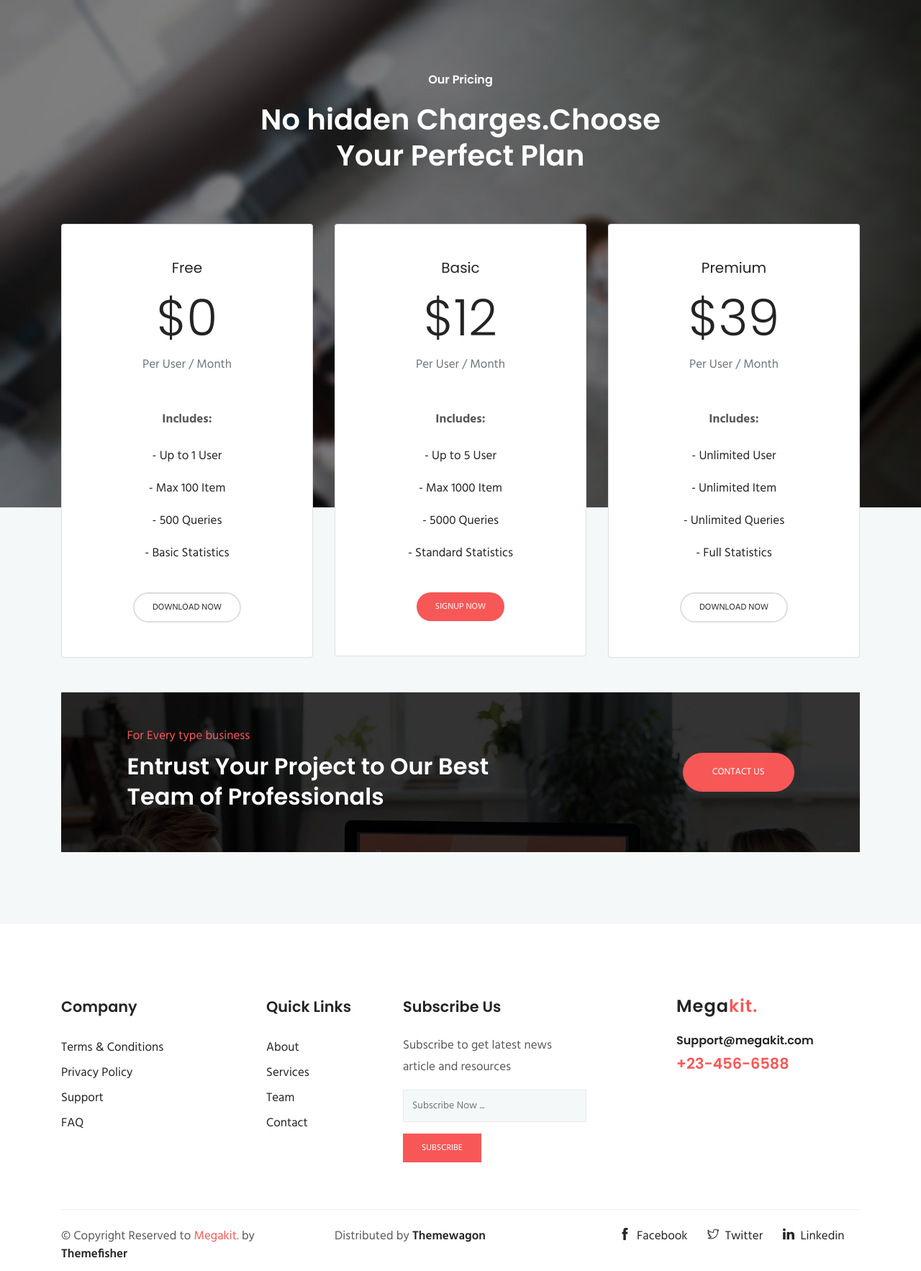
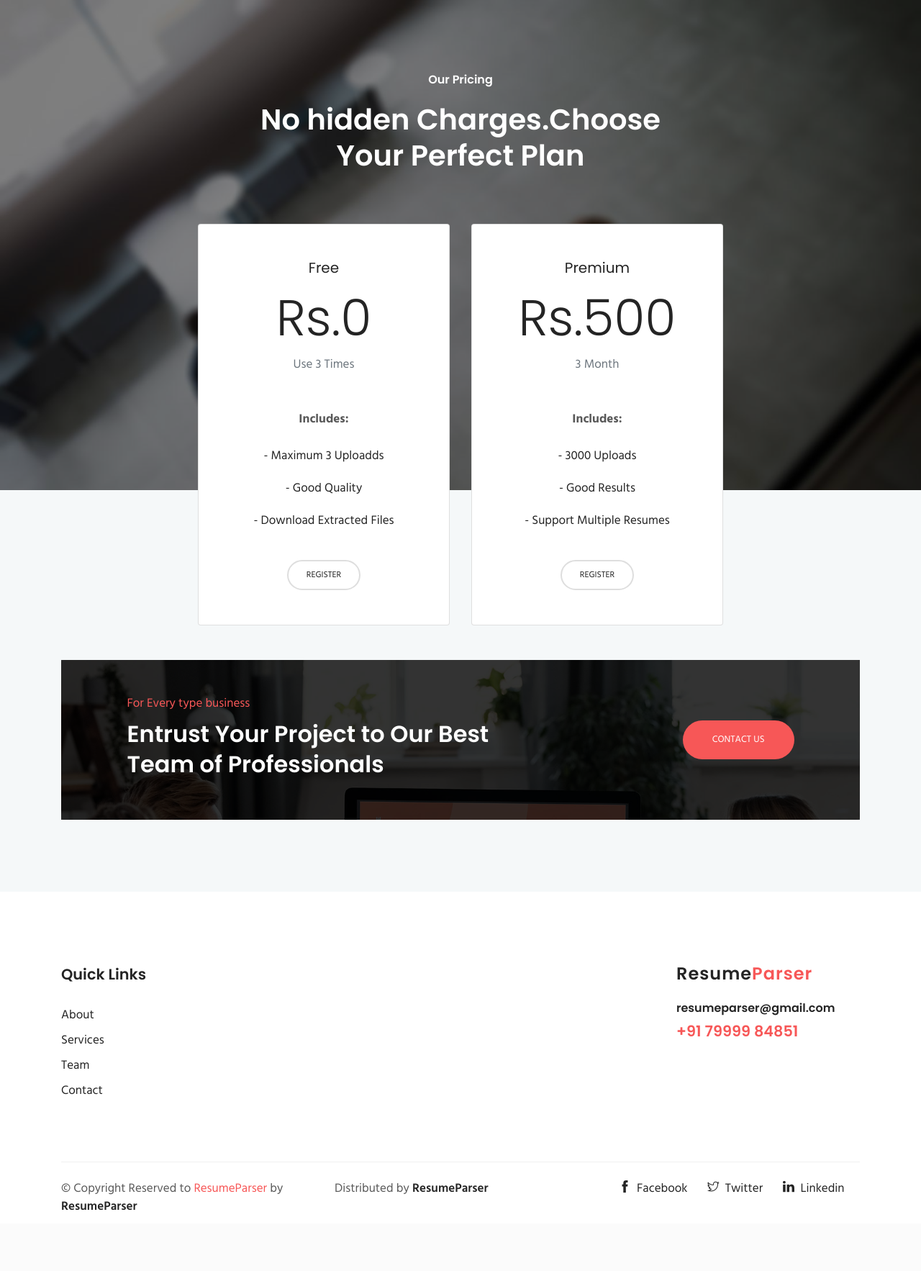
Before and after one commit to YashMulchandani/Resume_Parser, a Django app: page /Pricing in a window 1280 px wide; the page is wider, and only the part inside the window is pictured. Shown: the part 988-2754 px from the top of that part at 72% size. After the commit the page ends 2669 px from the top of that part, so only its background shows below. Run offline with Django 3.2, Linux system fonts and the light colour scheme; some libraries are stand-ins or nearby versions; some web fonts are replaced.

Commit message:
Completed Main Func

```diff
--- a/resume_parser/parser_app/admin.py
+++ b/resume_parser/parser_app/admin.py
@@ -7,4 +7,4 @@ class ResumeAdmin(admin.ModelAdmin):
 
 @admin.register(Customer)
 class CustomerAdmin(admin.ModelAdmin):
-    pass
+    list_display = ('user', 'email', 'username', 'Number_of_Resumes', 'Subscription')
--- a/resume_parser/parser_app/models.py
+++ b/resume_parser/parser_app/models.py
@@ -40,6 +40,8 @@ class Customer(models.Model):
     user = models.OneToOneField(User, on_delete=models.CASCADE, null=True, blank=True)
     email = models.EmailField(max_length=200, null=True)
     username = models.CharField(max_length=200, null=True)
+    Number_of_Resumes = models.IntegerField(default=0)
+    Subscription = models.BooleanField(default=False)
 
 
     def __str__(self):
--- a/resume_parser/parser_app/templates/Common.html
+++ b/resume_parser/parser_app/templates/Common.html
@@ -38,15 +38,15 @@
 			<div class="row justify-content-between align-items-center">
 				<div class="col-lg-2 col-md-4">
 					<div class="header-top-socials text-center text-lg-left text-md-left">
-						<a href="https://www.facebook.com/themefisher" target="_blank"><i class="ti-facebook"></i></a>
-						<a href="https://twitter.com/themefisher" target="_blank"><i class="ti-twitter"></i></a>
-						<a href="https://github.com/themefisher/" target="_blank"><i class="ti-github"></i></a>
+						<a href="https://www.facebook.com/" target="_blank"><i class="ti-facebook"></i></a>
+						<a href="https://twitter.com/" target="_blank"><i class="ti-twitter"></i></a>
+						<a href="https://github.com/YashMulchandani/Resume_Parser" target="_blank"><i class="ti-github"></i></a>
 					</div>
 				</div>
 				<div class="col-lg-10 col-md-8 text-center text-lg-right text-md-right">
 					<div class="header-top-info">
-						<a href="tel:+23-345-67890">Call Us : <span>+23-345-67890</span></a>
-						<a href="mailto:support@gmail.com" ><i class="fa fa-envelope mr-2"></i><span>support@gmail.com</span></a>
+						<a href="tel:+91 7999984851">Call Us : <span>+91 7999984851</span></a>
+						<a href="mailto:resumeparser@gmail.com" ><i class="fa fa-envelope mr-2"></i><span>resumeparser@gmail.com</span></a>
 					</div>
 				</div>
 			</div>
@@ -109,18 +109,6 @@
 <footer class="footer section">
 	<div class="container">
 		<div class="row">
-			<div class="col-lg-3 col-md-6 col-sm-6">
-				<div class="widget">
-					<h4 class="text-capitalize mb-4">Company</h4>
-
-					<ul class="list-unstyled footer-menu lh-35">
-						<li><a href="#">Terms & Conditions</a></li>
-						<li><a href="#">Privacy Policy</a></li>
-						<li><a href="#">Support</a></li>
-						<li><a href="#">FAQ</a></li>
-					</ul>
-				</div>
-			</div>
 			<div class="col-lg-2 col-md-6 col-sm-6">
 				<div class="widget">
 					<h4 class="text-capitalize mb-4">Quick Links</h4>
@@ -133,25 +121,14 @@
 					</ul>
 				</div>
 			</div>
-			<div class="col-lg-3 col-md-6 col-sm-6">
-				<div class="widget">
-					<h4 class="text-capitalize mb-4">Subscribe Us</h4>
-					<p>Subscribe to get latest news article and resources  </p>
-
-					<form action="#" class="sub-form">
-						<input type="text" class="form-control mb-3" placeholder="Subscribe Now ...">
-						<a href="#" class="btn btn-main btn-small">subscribe</a>
-					</form>
-				</div>
-			</div>
 
 			<div class="col-lg-3 ml-auto col-sm-6">
 				<div class="widget">
 					<div class="logo mb-4">
-						<h3>Mega<span>kit.</span></h3>
+						<h3>Resume<span>Parser</span></h3>
 					</div>
-					<h6><a href="tel:+23-345-67890" >Support@megakit.com</a></h6>
-					<a href="mailto:support@gmail.com"><span class="text-color h4">+23-456-6588</span></a>
+					<h6><a href="tel:+91 79999-84851" >resumeparser@gmail.com</a></h6>
+					<a href="mailto:resumeparser@gmail.com"><span class="text-color h4">+91 79999 84851</span></a>
 				</div>
 			</div>
 		</div>
@@ -160,20 +137,20 @@
 			<div class="row">
 				<div class="col-lg-4 col-md-12 col-sm-12">
 					<div class="copyright">
-						&copy; Copyright Reserved to <span class="text-color">Megakit.</span> by <a href="https://themefisher.com/" target="_blank">Themefisher</a>
+						&copy; Copyright Reserved to <span class="text-color">ResumeParser</span> by <a href="#" target="_blank">ResumeParser</a>
 					</div>
 				</div>
 
 				<div class="col-lg-4 col-md-12 col-sm-12">
 					<div class="copyright">
-					Distributed by  <a href="https://themewagon.com/" target="_blank">Themewagon</a>
+					Distributed by  <a href="#" target="_blank">ResumeParser</a>
 					</div>
 				</div>
 				<div class="col-lg-4 col-md-12 col-sm-12 text-left text-lg-left">
 					<ul class="list-inline footer-socials">
-						<li class="list-inline-item"><a href="https://www.facebook.com/themefisher"><i class="ti-facebook mr-2"></i>Facebook</a></li>
-						<li class="list-inline-item"><a href="https://twitter.com/themefisher"><i class="ti-twitter mr-2"></i>Twitter</a></li>
-						<li class="list-inline-item"><a href="https://www.pinterest.com/themefisher/"><i class="ti-linkedin mr-2 "></i>Linkedin</a></li>
+						<li class="list-inline-item"><a href="https://www.facebook.com/"><i class="ti-facebook mr-2"></i>Facebook</a></li>
+						<li class="list-inline-item"><a href="https://twitter.com/"><i class="ti-twitter mr-2"></i>Twitter</a></li>
+						<li class="list-inline-item"><a href="https://www.pinterest.com/"><i class="ti-linkedin mr-2 "></i>Linkedin</a></li>
 					</ul>
 				</div>
 			</div>
--- a/resume_parser/parser_app/templates/pricing.html
+++ b/resume_parser/parser_app/templates/pricing.html
@@ -78,36 +78,20 @@
                     <div class="card-body py-5">
                         <div class="pricing-header mb-5">
                             <h5 class="font-weight-normal mb-3">Free</h5>
-                            <h1>$0</h1>
-                            <p class="text-muted">Per User / Month</p>
+                            <h1>Rs.0</h1>
+                            <p class="text-muted">Use 3 Times</p>
                         </div>
                         <strong>Includes:</strong>
                         <ul class="list-unstyled lh-45 mt-3 text-black">
-                            <li>- Up to 1 User</li>
-                            <li>- Max 100 Item</li>
-                            <li>- 500 Queries</li>
-                            <li>- Basic Statistics</li>
+                            <li>- Maximum 3 Uploadds</li>
+                            <li>- Good Quality</li>
+                            <li>- Download Extracted Files</li>
                         </ul>
-                        <a href="#" class="btn btn-small btn-solid-border mt-3 btn-round-full">Download Now</a>
-                    </div>
-                </div>
-            </div>
-            <div class="col-md-4">
-                <div class="card text-center mb-md-0 mb-3">
-                    <div class="card-body py-5">
-                        <div class="pricing-header mb-5">
-                            <h5 class="font-weight-normal mb-3">Basic</h5>
-                            <h1>$12</h1>
-                            <p class="text-muted">Per User / Month</p>
-                        </div>
-                        <strong>Includes:</strong>
-                        <ul class="list-unstyled lh-45 mt-3 text-black">
-                            <li>- Up to 5 User</li>
-                            <li>- Max 1000 Item</li>
-                            <li>- 5000 Queries</li>
-                            <li>- Standard Statistics</li>
-                        </ul>
-                        <a href="#" class="btn btn-small btn-main mt-3 btn-round-full">Signup Now</a>
+                        {% if user.is_authenticated %}
+                        <a href="{% url 'Parser' %}" class="btn btn-small btn-solid-border mt-3 btn-round-full">Go-To Parser</a>
+                        {% else %}
+                        <a href="{% url 'register' %}" class="btn btn-small btn-solid-border mt-3 btn-round-full">Register</a>
+                        {% endif %}
                     </div>
                 </div>
             </div>
@@ -116,17 +100,20 @@
                     <div class="card-body py-5">
                         <div class="pricing-header mb-5">
                             <h5 class="font-weight-normal mb-3">Premium</h5>
-                            <h1>$39</h1>
-                            <p class="text-muted">Per User / Month</p>
+                            <h1>Rs.500</h1>
+                            <p class="text-muted">3 Month</p>
                         </div>
                         <strong>Includes:</strong>
                         <ul class="list-unstyled lh-45 mt-3 text-black">
-                            <li>- Unlimited User</li>
-                            <li>- Unlimited Item</li>
-                            <li>- Unlimited Queries</li>
-                            <li>- Full Statistics</li>
+                            <li>- 3000 Uploads</li>
+                            <li>- Good Results</li>
+                            <li>- Support Multiple Resumes</li>
                         </ul>
-                        <a href="#" class="btn btn-small btn-solid-border mt-3 btn-round-full">Download Now</a>
+                        {% if user.is_authenticated %}
+                        <a href="{% url 'payment_form' %}" class="btn btn-small btn-solid-border mt-3 btn-round-full">Pay Now</a>
+                        {% else %}
+                        <a href="{% url 'register' %}" class="btn btn-small btn-solid-border mt-3 btn-round-full">Register</a>
+                        {% endif %}
                     </div>
                 </div>
             </div>
--- a/resume_parser/parser_app/urls.py
+++ b/resume_parser/parser_app/urls.py
@@ -23,6 +23,8 @@ urlpatterns = [
     path('Parser', views.Parser, name='Parser'),
     path('About', views.about, name='about'),
     path('Pricing', views.pricing, name='pricing'),
+    path('Payment_form', views.payment_form, name='payment_form'),
+    path('Payment', views.payment, name='payment'),
     path('Service', views.service, name='service'),
     path('Project', views.project, name='project'),
     path('Contact', views.contact, name='contact'),
--- a/resume_parser/parser_app/views.py
+++ b/resume_parser/parser_app/views.py
@@ -19,9 +19,28 @@ from django.contrib.auth.forms import AuthenticationForm
 
 from .decorators import unauthenticated_user
 
+def validate(customer):
+    if customer.Subscription == True:
+        customer.Number_of_Resumes = customer.Number_of_Resumes + 1
+        customer.save()
+        return True
+
+    if customer.Number_of_Resumes < 3:
+        customer.Number_of_Resumes = customer.Number_of_Resumes + 1
+        customer.save()
+        return True
+    else:
+        return False
+
+
 
 def Parser(request):
+
     if request.method == 'POST':
+        customer = Customer.objects.get(user=request.user)
+        value = validate(customer)
+        if value == False:
+            return render(request, 'pricing.html', )
         Resume.objects.all().delete()
         file_form = UploadResumeModelForm(request.POST, request.FILES)
         files = request.FILES.getlist('resume')
@@ -129,6 +148,16 @@ def about(request):
 def pricing(request):
     return render(request, 'pricing.html', )
 
+def payment_form(request):
+    return render(request, 'payment_form.html', )
+
+def payment(request):
+    customer = Customer.objects.get(user=request.user)
+    if customer:
+        customer.Subscription = bool(True)
+        customer.save()
+        return redirect('homepage')
+
 
 def service(request):
     return render(request, 'service.html', )
```
Also changed, not shown: resume_parser/parser_app/templates/payment_form.html (added, +38 -0 lines), resume_parser/parser_app/migrations/0003_auto_20211102_1805.py (added), 2 other files.
